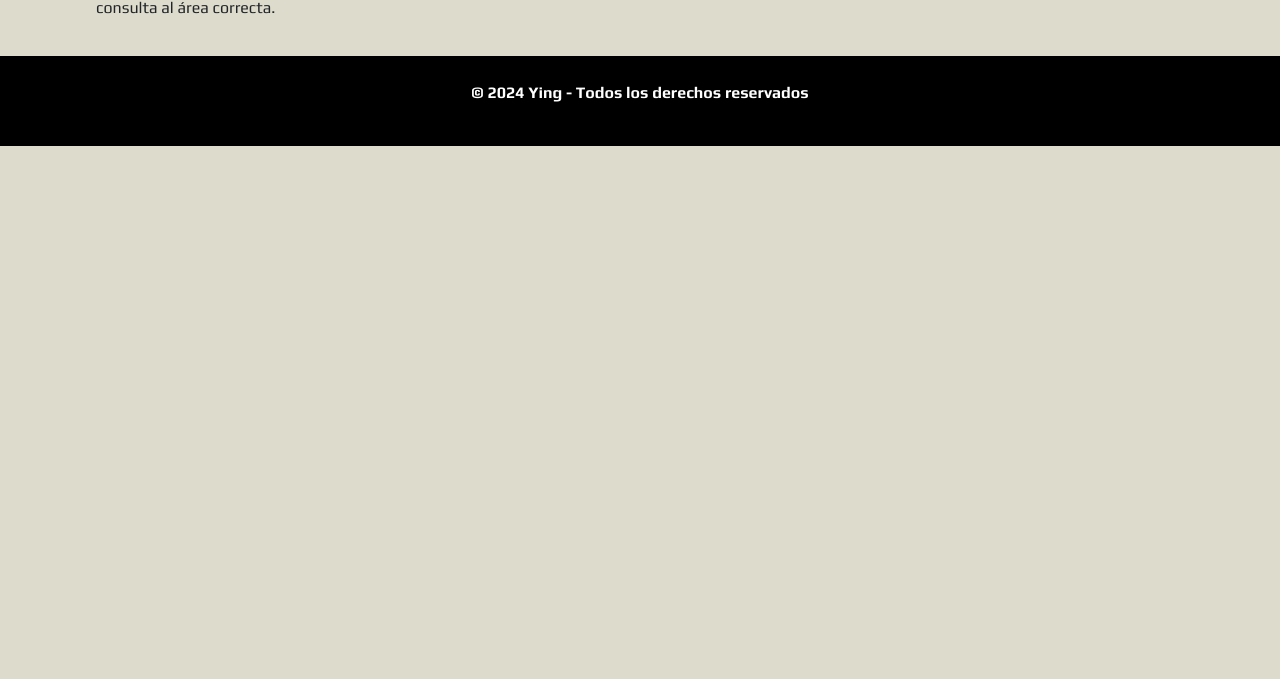
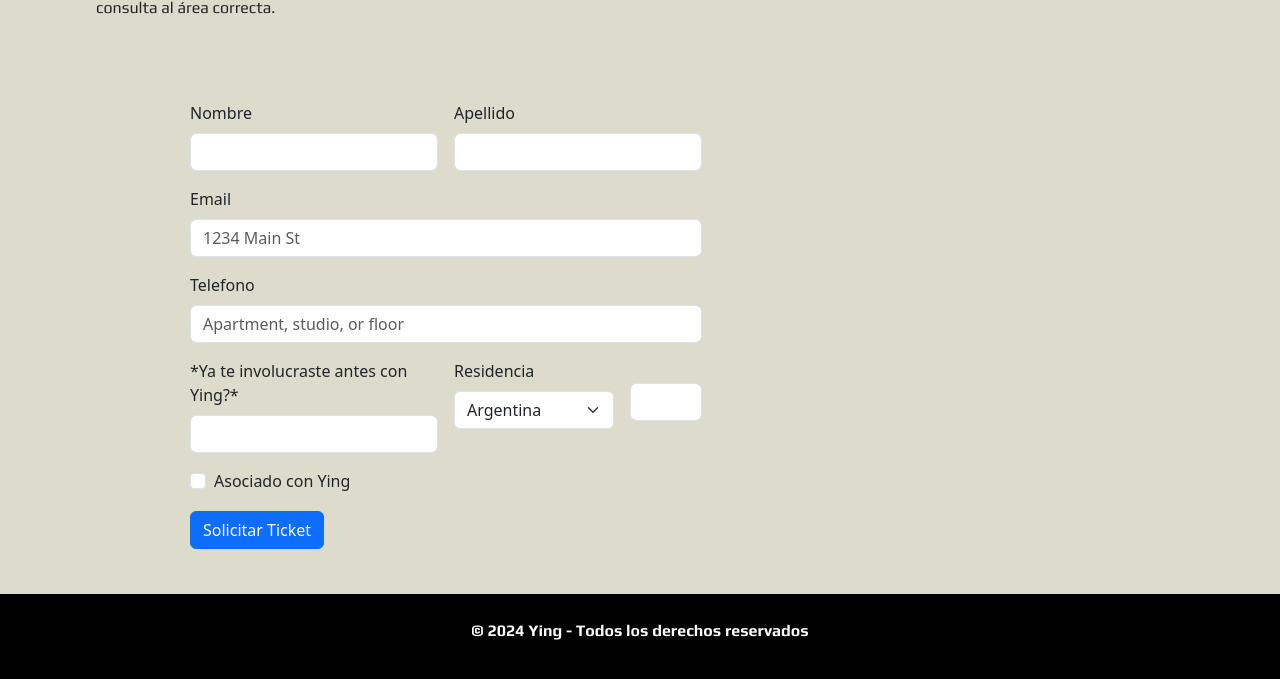
Before and after one commit to BautistaCaravello/Github-Coder-Entregable, a plain HTML site: page html/contactos.html in a window 1280 px wide. Shown: the part 251-930 px from the top of the page. Before the commit the page ends 800 px from the top, so only its background shows below. Drawn offline with nearby package versions, Linux system fonts and the light colour scheme.

Commit message:
conctactos terminado

```diff
--- a/css/style.css
+++ b/css/style.css
@@ -407,3 +407,11 @@ h1 span{
     background-color: #1b9aaa;
     font-weight: bold;
 }
+
+.form-contactos{
+    display: flex;
+    width: 40%;
+    margin-left: 190px;
+    padding-top: 45px;
+    padding-bottom: 45px;
+}
--- a/html/contactos.html
+++ b/html/contactos.html
@@ -43,6 +43,55 @@
 
         </section>
 
+        <section class="form-contactos">
+
+            <form class="row g-3">
+                <div class="col-md-6">
+                  <label for="inputEmail4" class="form-label">Nombre</label>
+                  <input type="email" class="form-control" id="inputEmail4">
+                </div>
+                <div class="col-md-6">
+                  <label for="inputPassword4" class="form-label">Apellido</label>
+                  <input type="password" class="form-control" id="inputPassword4">
+                </div>
+                <div class="col-12">
+                  <label for="inputAddress" class="form-label">Email</label>
+                  <input type="text" class="form-control" id="inputAddress" placeholder="1234 Main St">
+                </div>
+                <div class="col-12">
+                  <label for="inputAddress2" class="form-label">Telefono</label>
+                  <input type="text" class="form-control" id="inputAddress2" placeholder="Apartment, studio, or floor">
+                </div>
+                <div class="col-md-6">
+                  <label for="inputCity" class="form-label">*Ya te involucraste antes con Ying?*</label>
+                  <input type="text" class="form-control" id="inputCity">
+                </div>
+                <div class="col-md-4">
+                  <label for="inputState" class="form-label">Residencia</label>
+                  <select id="inputState" class="form-select">
+                    <option selected>Argentina</option>
+                    <option>India</option>
+                  </select>
+                </div>
+                <div class="col-md-2">
+                  <label for="inputZip" class="form-label"></label>
+                  <input type="text" class="form-control" id="inputZip">
+                </div>
+                <div class="col-12">
+                  <div class="form-check">
+                    <input class="form-check-input" type="checkbox" id="gridCheck">
+                    <label class="form-check-label" for="gridCheck">
+                      Asociado con Ying
+                    </label>
+                  </div>
+                </div>
+                <div class="col-12">
+                  <button type="submit" class="btn btn-primary">Solicitar Ticket</button>
+                </div>
+              </form>
+
+        </section>
+
     </main>
 
     <footer>
```
